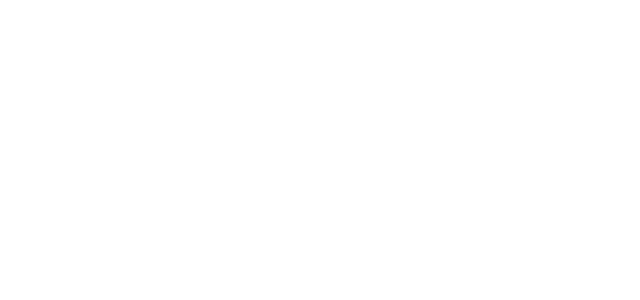
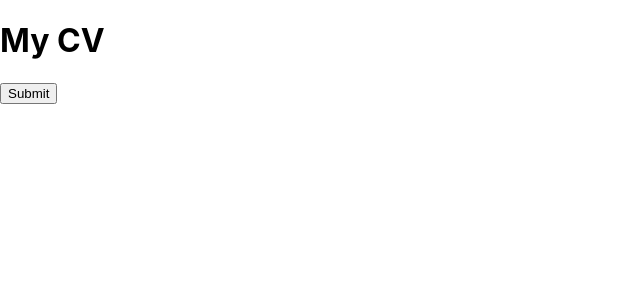
Before and after one commit to SonDo580/CV-application, a React (Create React App) app: page / in a window 1280 px wide. Shown: the top 300 px of the page, without its empty margins (0-640 px from the left). Built offline with nearby package versions, Linux system fonts and the light colour scheme.

Commit message:
Add heading and button to App.js

```diff
--- a/src/App.js
+++ b/src/App.js
@@ -4,12 +4,23 @@
 import Experience from "./components/Experience";
 
 class App extends Component {
+  // constructor() {
+  //   super();
+  //   this.state = {
+  //     editMode: true,
+  //   };
+  // }
+
   render() {
     return (
       <div>
+        <h1>My CV</h1>
         <Information />
         <Education />
         <Experience />
+        <p>
+          <button>Submit</button>
+        </p>
       </div>
     );
   }
```
